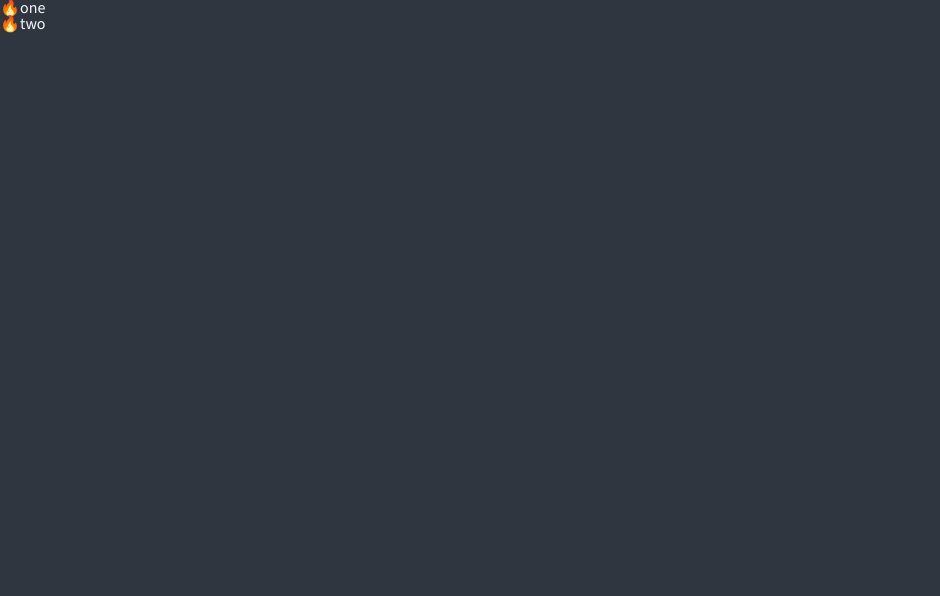
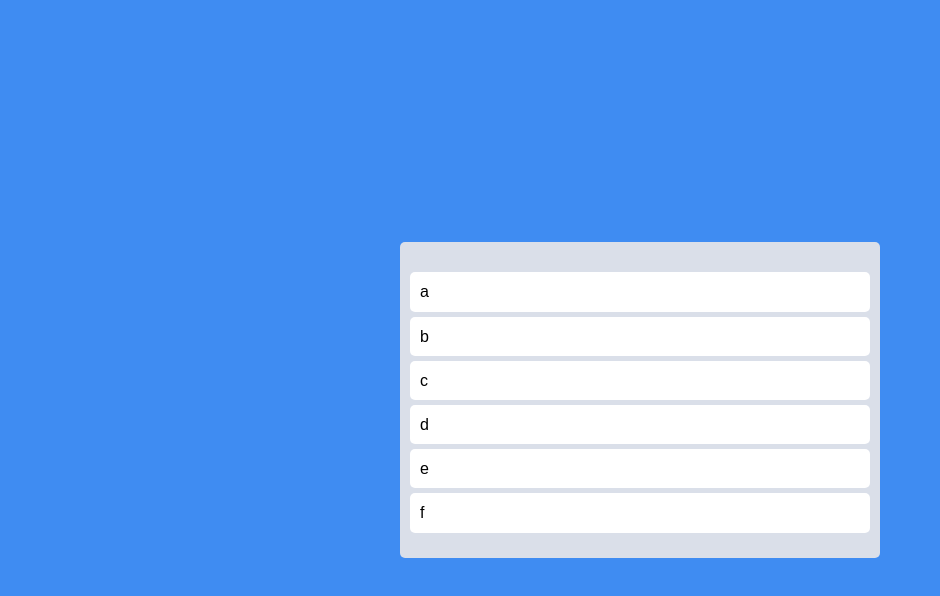
Before and after one commit to RanungPark/study-react, a React (Create React App) app in the folder trello/: page / in a window 1280 px wide. Shown: the top 596 px of the page, without its empty margins (0-940 px from the left). Built offline with nearby package versions, Linux system fonts and the light colour scheme.

Commit message:
기본틀 잡아두기

```diff
--- a/trello/src/App.tsx
+++ b/trello/src/App.tsx
@@ -1,5 +1,39 @@
 import React from 'react';
 import {DragDropContext, Draggable, Droppable} from 'react-beautiful-dnd'
+import styled from 'styled-components';
+
+const Wrapper = styled.div`
+  display: flex;
+  max-width: 480px;
+  width: 100%;
+  margin: 0 auto;
+  justify-content: center;
+  align-items: center;
+  height: 100vh;
+`;
+
+const Boards = styled.div`
+  display: grid;
+  width: 100%;
+  grid-template-columns: repeat(1, 1fr);
+`;
+
+const Board = styled.div`
+  padding: 20px 10px;
+  padding-top: 30px;
+  background-color: ${(props) => props.theme.boardColor};
+  border-radius: 5px;
+  min-height: 200px;
+`;
+
+const Card = styled.div`
+  border-radius: 5px;
+  margin-bottom: 5px;
+  padding: 10px 10px;
+  background-color: ${(props) => props.theme.cardColor};
+`;
+
+const toDos = ["a", "b", "c", "d", "e", "f"];
 
 const App = () => {
   const onDragEnd = () => {
@@ -8,26 +42,30 @@ const App = () => {
 
   return (
     <DragDropContext onDragEnd={onDragEnd}>
-      <Droppable droppableId='one'>
-        {
-          (magic) => (<ul ref={magic.innerRef} {...magic.droppableProps}>
-            <Draggable draggableId='first' index={0}>
-              {
-                (magic) => (
-                  <li ref={magic.innerRef} {...magic.draggableProps} {...magic.dragHandleProps}><span >🔥</span>one</li>
-                )
-              }
-            </Draggable>
-            <Draggable draggableId='second' index={1}>
-              {
-                (magic) => (
-                  <li ref={magic.innerRef} {...magic.draggableProps} {...magic.dragHandleProps}><span >🔥</span>two</li>
-                )
-              }
-            </Draggable>
-          </ul>)
-        }
-      </Droppable>
+      <Wrapper>
+        <Boards>
+          <Droppable droppableId="one">
+            {(magic) => (
+              <Board ref={magic.innerRef} {...magic.droppableProps}>
+                {toDos.map((toDo, index) => (
+                  <Draggable draggableId={toDo} index={index}>
+                    {(magic) => (
+                      <Card
+                        ref={magic.innerRef}
+                        {...magic.dragHandleProps}
+                        {...magic.draggableProps}
+                      >
+                        {toDo}
+                      </Card>
+                    )}
+                  </Draggable>
+                ))}
+                {magic.placeholder}
+              </Board>
+            )}
+          </Droppable>
+        </Boards>
+      </Wrapper>
     </DragDropContext>
   );
 };
--- a/trello/src/index.tsx
+++ b/trello/src/index.tsx
@@ -5,8 +5,8 @@ import { RecoilRoot } from 'recoil'
 import { ThemeProvider, createGlobalStyle } from 'styled-components';
 import { darkTheme } from './theme';
 
-const GlobalStyle =  createGlobalStyle`
-   @import url('https://fonts.googleapis.com/css2?family=Noto+Sans+KR:wght@400;500;700&family=Source+Sans+3:wght@300;400&display=swap');
+const GlobalStyle = createGlobalStyle`
+@import url('https://fonts.googleapis.com/css2?family=Source+Sans+Pro:wght@300;400&display=swap');
 html, body, div, span, applet, object, iframe,
 h1, h2, h3, h4, h5, h6, p, blockquote, pre,
 a, abbr, acronym, address, big, cite, code,
@@ -36,27 +36,8 @@ const GlobalStyle =  createGlobalStyle`
 *[hidden] {
     display: none;
 }
-  * {
-    box-sizing: border-box;
-  }
 body {
   line-height: 1;
-    background-color: ${props => props.theme.bgColor};
-    color: ${props => props.theme.textColor};
-    font-family: 'Source Sans 3', sans-serif;
-
-    &::-webkit-scrollbar {
-    display:none;
-    }
-
-    & {
-    -ms-overflow-style: none;
-    scrollbar-width: none;
-    }
-  }
-  a {
-    text-decoration: none;
-    color: inherit;
 }
 menu, ol, ul {
   list-style: none;
@@ -73,7 +54,21 @@ const GlobalStyle =  createGlobalStyle`
   border-collapse: collapse;
   border-spacing: 0;
 }
-`
+* {
+  box-sizing: border-box;
+}
+body {
+  font-weight: 300;
+  font-family: 'Source Sans Pro', sans-serif;
+  background-color:${(props) => props.theme.bgColor};
+  color:black;
+  line-height: 1.2;
+}
+a {
+  text-decoration:none;
+  color:inherit;
+}
+`;
 
 const root = ReactDOM.createRoot(
   document.getElementById('root') as HTMLElement
--- a/trello/src/styled.d.ts
+++ b/trello/src/styled.d.ts
@@ -2,9 +2,8 @@ import 'styled-components';
 
 declare module 'styled-components' {
   export interface DefaultTheme {
-    textColor : string;
     bgColor: string;
-    accentColor: string;
-    boxColor: string;
+    boardColor: string;
+    cardColor: string;
   }
 }
--- a/trello/src/theme.ts
+++ b/trello/src/theme.ts
@@ -1,15 +1,7 @@
 import { DefaultTheme } from 'styled-components';
 
 export const darkTheme:DefaultTheme = {
-  bgColor: '#2f3640',
-  textColor: '#f5f6fa',
-  accentColor: '#2bcbba',
-  boxColor: '#576574',
+  bgColor: "#3F8CF2",
+  boardColor: "#DADFE9",
+  cardColor: "white",
 }
-
-export const lightTheme:DefaultTheme = {
-  bgColor: '#f5f6fa',
-  textColor: '#2f3640',
-  accentColor: '#2bcbba',
-  boxColor: '#c8d6e5',
-}
```
Lines whose indentation alone changed are shown as unchanged.
